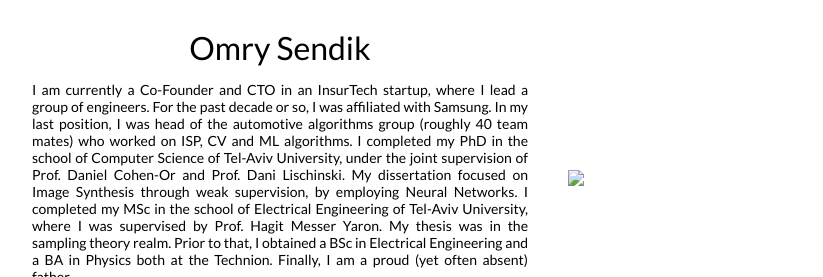
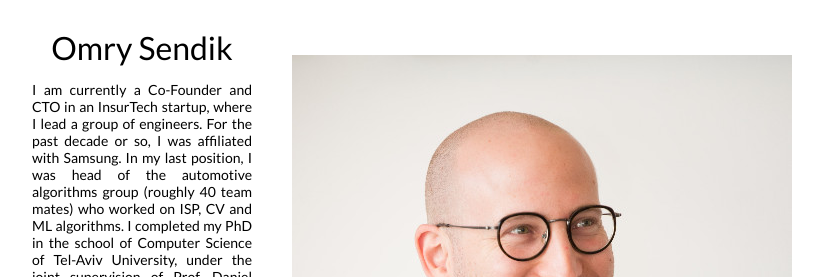
Before and after one commit to omrysendik/omrysendik.github.io, a plain HTML site: page index.html in a window 1280 px wide. Shown: the top 277 px of the page, without its empty margins (228-1051 px from the left). Drawn offline with Linux system fonts and the light colour scheme.

Commit message:
Update index.html

```diff
--- a/index.html
+++ b/index.html
@@ -92,7 +92,7 @@ Finally, I am a proud (yet often absent) father.
         </p>
         </td>
         <td width="33%">
-        <img src="OS.jpg">
+        <img src="OS.jpeg">
         </td>
 
 
```
